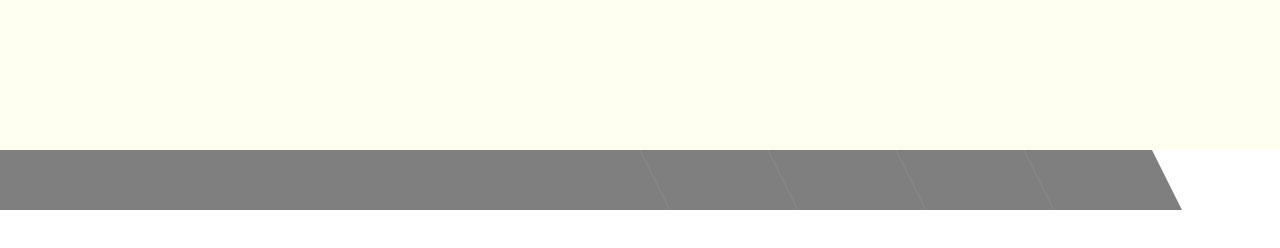
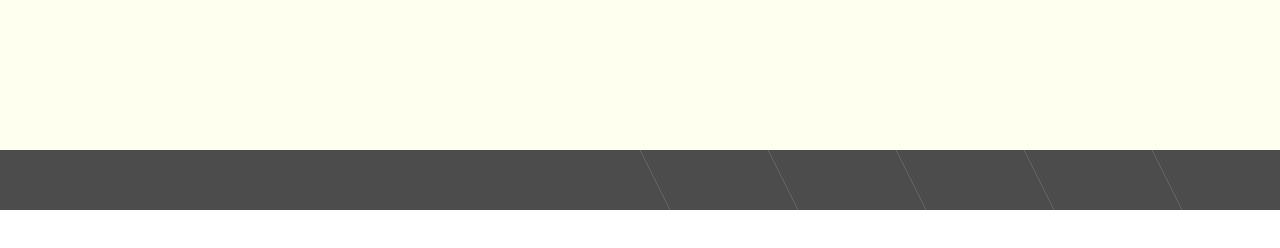
Before and after one commit to jcstang/PortfolioPianoNavBar, a plain HTML site: page index.html in a window 1280 px wide. Drawn offline with nearby package versions, Linux system fonts and the light colour scheme.

Commit message:
finsihed the shadow pieces

```diff
--- a/index.html
+++ b/index.html
@@ -77,7 +77,19 @@
             border-style: solid;
             border-width: 0 15px 30px 0;
             border-color: transparent black transparent transparent;
-            opacity: .5;
+            opacity: .7;
+        }
+
+        .bottomShadow12 {
+            top: 150px;
+            left: 90%;
+            position: absolute;
+            width: 0;
+            height: 0;
+            border-style: solid;
+            border-width: 0 30px 60px 0;
+            border-color: transparent black transparent transparent;
+            opacity: .7;
         }
 
         .bottomShadow4 {
@@ -87,7 +99,7 @@
             width: calc(100% - 15px);
             height: 30px;
             background-color: black;
-            opacity: .5;
+            opacity: .7;
         }
 
         .bottomShadow5 {
@@ -99,7 +111,7 @@
             border-style: solid;
             border-width: 30px 0 0 15px;
             border-color: transparent transparent transparent #000000;
-            opacity: .5;
+            opacity: .7;
         }
 
         .bottomShadow6 {
@@ -109,7 +121,7 @@
             width: calc(100% - 10px);
             height: 20px;
             background-color: black;
-            opacity: .5;
+            opacity: .7;
         }
 
         .bottomShadow7 {
@@ -121,7 +133,7 @@
             border-style: solid;
             border-width: 20px 0 0 10px;
             border-color: transparent transparent transparent #000000;
-            opacity: .5;
+            opacity: .7;
         }
 
         .bottomShadow8 {
@@ -131,7 +143,7 @@
             width: calc(100% - 5px);
             height: 10px;
             background-color: black;
-            opacity: .5;
+            opacity: .7;
         }
 
         .bottomShadow11 {
@@ -141,8 +153,26 @@
             width: 50%;
             height: 60px;
             background-color: black;
-            opacity: .5;
+            opacity: .7;
         }
+
+        .bottomShadow13 {
+            top: 150px;
+            left: calc(90% + 30px);
+            position: absolute;
+            width: calc(10% - 30px);
+            height: 60px;
+            background-color: black;
+            opacity: .7;
+        }
+
+        .bottomshadowhider {
+            top: 150px;
+            position: absolute;
+            width: 100%;
+            height: 60px;
+        }
+
 
         .bottomShadow9 {
             top: 200px;
@@ -153,7 +183,7 @@
             border-style: solid;
             border-width: 10px 0 0 5px;
             border-color: transparent transparent transparent #000000;
-            opacity: .5;
+            opacity: .7;
         }
 
         .bottomShadow10 {
@@ -165,7 +195,7 @@
             border-style: solid;
             border-width: 60px 0 0 30px;
             border-color: transparent transparent transparent #000000;
-            opacity: .5;
+            opacity: .7;
         }
 
         .bottomShadow2 {
@@ -177,7 +207,7 @@
             border-style: solid;
             border-width: 0 5px 10px 0;
             border-color: transparent black transparent transparent;
-            opacity: .5;
+            opacity: .7;
         }
 
         .bottomShadow3 {
@@ -189,7 +219,7 @@
             border-style: solid;
             border-width: 0 10px 20px 0;
             border-color: transparent black transparent transparent;
-            opacity: .5;
+            opacity: .7;
         }
 
         .clickShadow1 {
@@ -314,6 +344,10 @@
         </div>
         <div class="bottomShadow10"></div>
         <div class="bottomShadow11"></div>
+        <div class="bottomShadow12"></div>
+        <div class="bottomShadow13"></div>
+        <div class="bottomshadowhider"></div>
+
     </div>
 
     <script>
```
